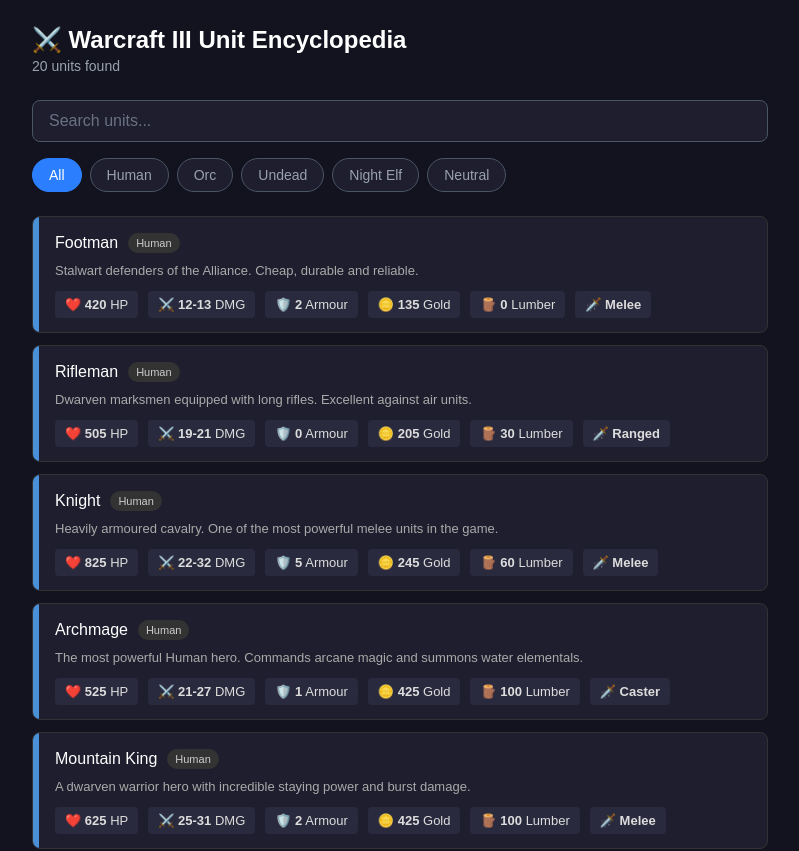
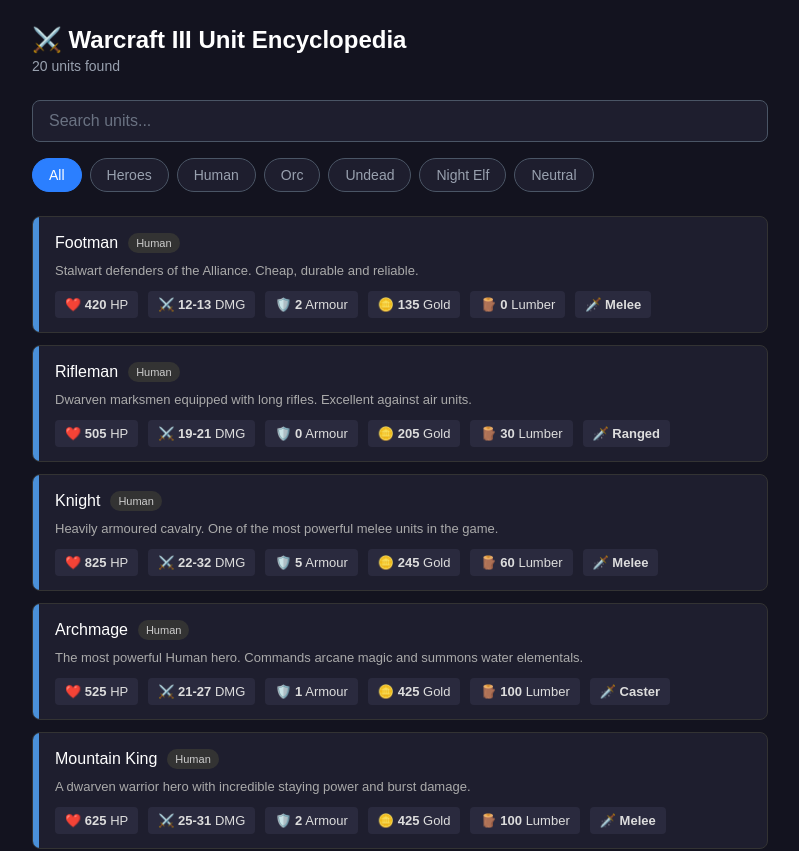
Before and after one commit to DamonLindsay/wc3-units, a Vue app: page / in a window 1280 px wide. Shown: the top 851 px of the page, without its empty margins (240-1039 px from the left). Built offline with nearby package versions, Linux system fonts and the light colour scheme; the HTML template or start-up script is replaced by a standard one.

Commit message:
feat: add Heroes filter to home page

```diff
--- a/src/views/HomeView.vue
+++ b/src/views/HomeView.vue
@@ -6,14 +6,23 @@
 import UnitCard from '@/components/UnitCard.vue'
 
 const router = useRouter()
-const selectedRace = ref<Unit['race'] | 'All'>('All')
-const races: Array<Unit['race'] | 'All'> = ['All', 'Human', 'Orc', 'Undead', 'Night Elf', 'Neutral']
+const selectedRace = ref<Unit['race'] | 'All' | 'Heroes'>('All')
+const races: Array<Unit['race'] | 'All' | 'Heroes'> = [
+  'All',
+  'Heroes',
+  'Human',
+  'Orc',
+  'Undead',
+  'Night Elf',
+  'Neutral',
+]
 const searchTerm = ref('')
 const searchResults = ref(units)
 
 watch([searchTerm, selectedRace], ([newSearch, newRace]) => {
   searchResults.value = units.filter((unit) => {
-    const matchesRace = newRace === 'All' || unit.race === newRace
+    const matchesRace =
+      newRace === 'All' ? true : newRace === 'Heroes' ? unit.isHero : unit.race === newRace
     const matchesSearch = unit.name.toLowerCase().includes(newSearch.toLowerCase())
     return matchesRace && matchesSearch
   })
```
